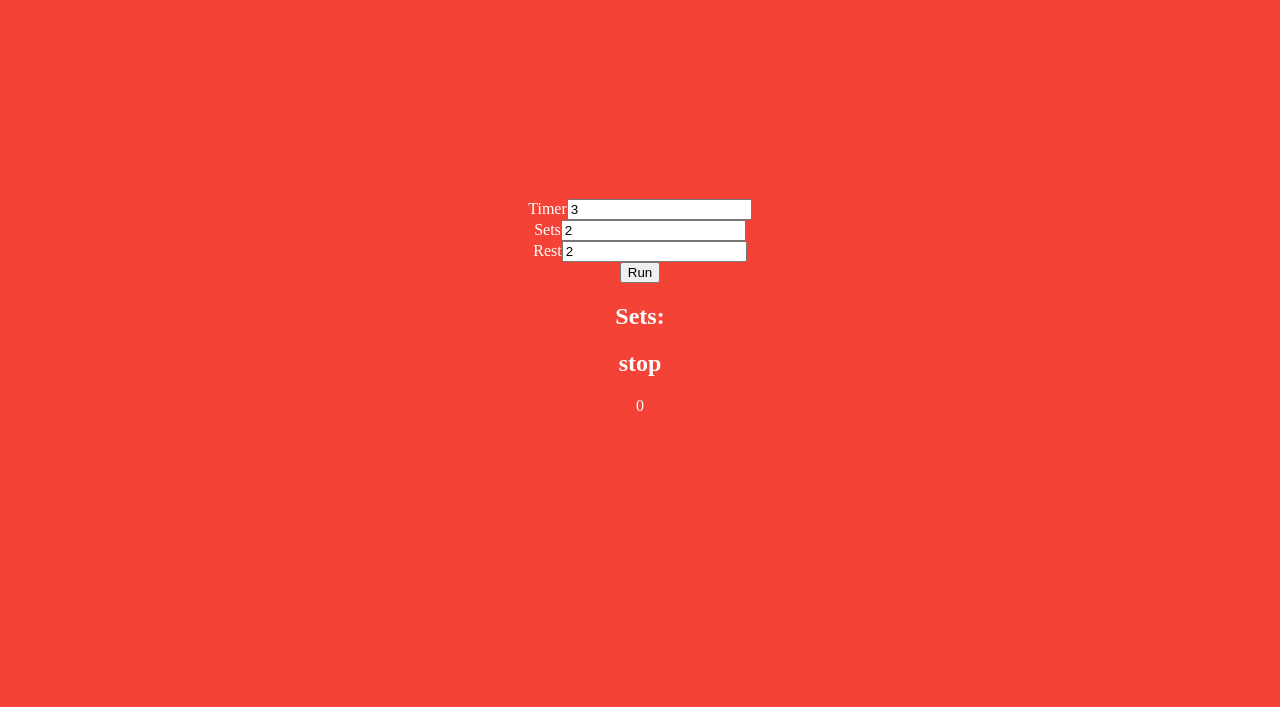
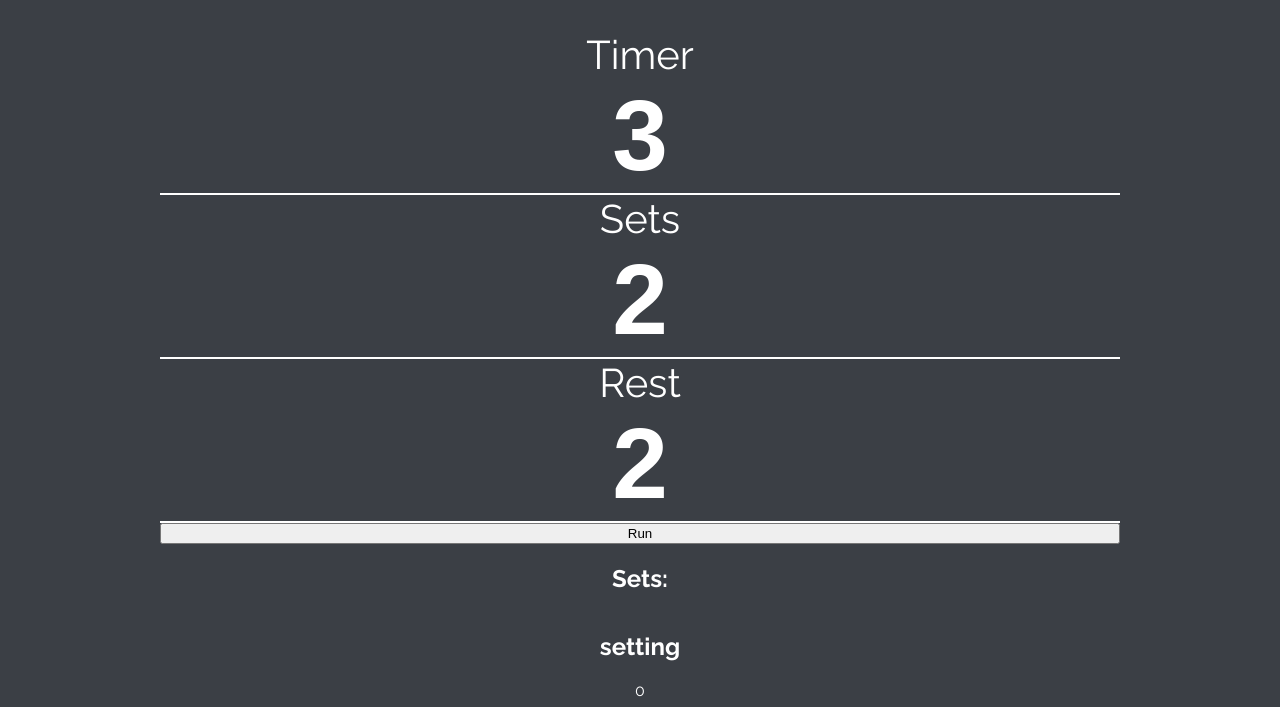
Before and after one commit to michilehr/my-interval-training-timer, a React app: page / in a window 1280 px wide. Shown: the part 93-800 px from the top of the page. Built offline with nearby package versions, Linux system fonts and the light colour scheme.

Commit message:
adds first version of nicer layout

```diff
--- a/public/index.html
+++ b/public/index.html
@@ -10,6 +10,9 @@
         -->
         <link rel="manifest" href="%PUBLIC_URL%/manifest.json">
         <link rel="shortcut icon" href="%PUBLIC_URL%/favicon.ico">
+
+        <link href="https://fonts.googleapis.com/css?family=Raleway:400,700" rel="stylesheet">
+
         <!--
           Notice the use of %PUBLIC_URL% in the tags above.
           It will be replaced with the URL of the `public` folder during the build.
@@ -19,7 +22,7 @@
           work correctly both with client-side routing and a non-root public URL.
           Learn how to configure a non-root public URL by running `npm run build`.
         -->
-    <title>React App</title>
+        <title>My Interval Training Timer</title>
     </head>
     <body>
         <noscript>
--- a/src/index.css
+++ b/src/css/background.css
@@ -3,34 +3,15 @@
   --main-bg-start: rgb(139, 195, 74);
   --main-bg-rest: rgb(33, 150, 243);
   --main-bg-delay: rgb(255, 152, 0);
+  --main-bg-setting: rgb(59, 63, 69);
 }
 
-body {
-  color: white;
+.bg {
+  transition: background-color 200ms linear;
 }
 
-html,
-body,
-#root,
-.container {
-  width: 100%;
-  height: 100%;
-  margin: 0;
-  padding: 0;
-}
-
-.container {
-  -webkit-transition: background-color 200ms linear;
-  -ms-transition: background-color 200ms linear;
-  transition: background-color 200ms linear;
-
-  display: flex;
-  align-items: center;
-  justify-content: center;
-}
-
-.text-center {
-  text-align: center;
+.bg-setting {
+  background-color: var(--main-bg-setting);
 }
 
 .bg-stop {
--- /dev/null
+++ b/src/css/fonts.css
@@ -0,0 +1,16 @@
+body {
+    color: white;
+    font-family: 'Raleway', Arial, sans-serif;
+    font-size: 1em;
+}
+
+h1 {
+    margin: 0;
+    font-size: 2em;
+}
+
+@media screen and (max-width: 840px) {
+    body {
+        font-size: 70%;
+    }
+}
--- /dev/null
+++ b/src/css/form.css
@@ -0,0 +1,23 @@
+form {
+    font-size: 2.5em;
+}
+
+form input {
+    font-size: 2.5em;
+}
+
+input {
+    width: 100%;
+    display: block;
+    color: white;
+    text-align: center;
+    background-color: transparent;
+    border: 0;
+    padding: 0;
+    font-weight: bold;
+    border-bottom: 2px solid white;
+}
+
+input:focus{
+    outline: none;
+}
--- /dev/null
+++ b/src/css/index.css
@@ -0,0 +1,5 @@
+@import './reset.css';
+@import './layout.css';
+@import './fonts.css';
+@import './background.css';
+@import './form.css';
--- /dev/null
+++ b/src/css/layout.css
@@ -0,0 +1,40 @@
+html,
+body,
+#root {
+    width: 100%;
+    min-height: 100vh;
+    margin: 0;
+    padding: 0;
+}
+
+.container {
+    display: flex;
+    flex-direction: column;
+    align-items: center;
+    min-height: 100vh;
+}
+
+.header {
+    margin: 0;
+    padding: 40px;
+    width: 100%;
+}
+
+.content {
+    display: flex;
+    justify-content: center;
+    flex-direction: column;
+    flex: 1;
+    width: 960px;
+    max-width: 90%;
+}
+
+.text-center {
+    text-align: center;
+}
+
+@media screen and (max-width: 840px) {
+    body {
+        font-size: 70%;
+    }
+}
--- /dev/null
+++ b/src/css/reset.css
@@ -0,0 +1,4 @@
+*, *:after, *:before {
+    -webkit-box-sizing: border-box;
+    box-sizing: border-box;
+}
--- a/src/index.js
+++ b/src/index.js
@@ -1,6 +1,6 @@
 import React from 'react';
 import ReactDOM from 'react-dom';
-import './index.css';
+import './css/index.css';
 
 
 class MainWrapper extends React.Component {
@@ -9,7 +9,7 @@ class MainWrapper extends React.Component {
         super(props);
 
         this.state = {
-            currentMode: 'stop',
+            currentMode: 'setting',
             settingDelay: 5,
             settingTimer: 3,
             settingRest: 2,
@@ -26,7 +26,7 @@ class MainWrapper extends React.Component {
 
     handleChange(e) {
         const name = e.target.name;
-        const value = e.target.value
+        const value = e.target.value;
 
         this.setState({[name]: value});
     }
@@ -98,20 +98,27 @@ class MainWrapper extends React.Component {
     render() {
 
         return(
-            <div className={"container bg-" + (this.state.currentMode)}>
-                <div className={"container-item text-center"}>
+            <div className={"container bg bg-" + (this.state.currentMode)}>
+                <div class="header">
+                    <h1>My Interval Training Timer</h1>
+                </div>
+
+                <div className={"content text-center"}>
+                    <form>
                         <div>
-                        Timer
+                            <label>Timer</label>
                             <input type="text" name="settingTimer" value={this.state.settingTimer} onChange={this.handleChange} />
                         </div>
                         <div>
-                        Sets
+                            <label>Sets</label>
                             <input type="text" name="settingSets" value={this.state.settingSets} onChange={this.handleChange} />
                         </div>
                         <div>
-                        Rest
+                            <label>Rest</label>
                             <input type="text" name="settingRest" value={this.state.settingRest} onChange={this.handleChange} />
                         </div>
+                    </form>
+
                     <button onClick={this.start}>Run</button>
                     <h2>Sets: {this.state.currentSet}</h2>
                     <h2>{this.state.currentMode}</h2>
```
Lines whose indentation alone changed are shown as unchanged.
